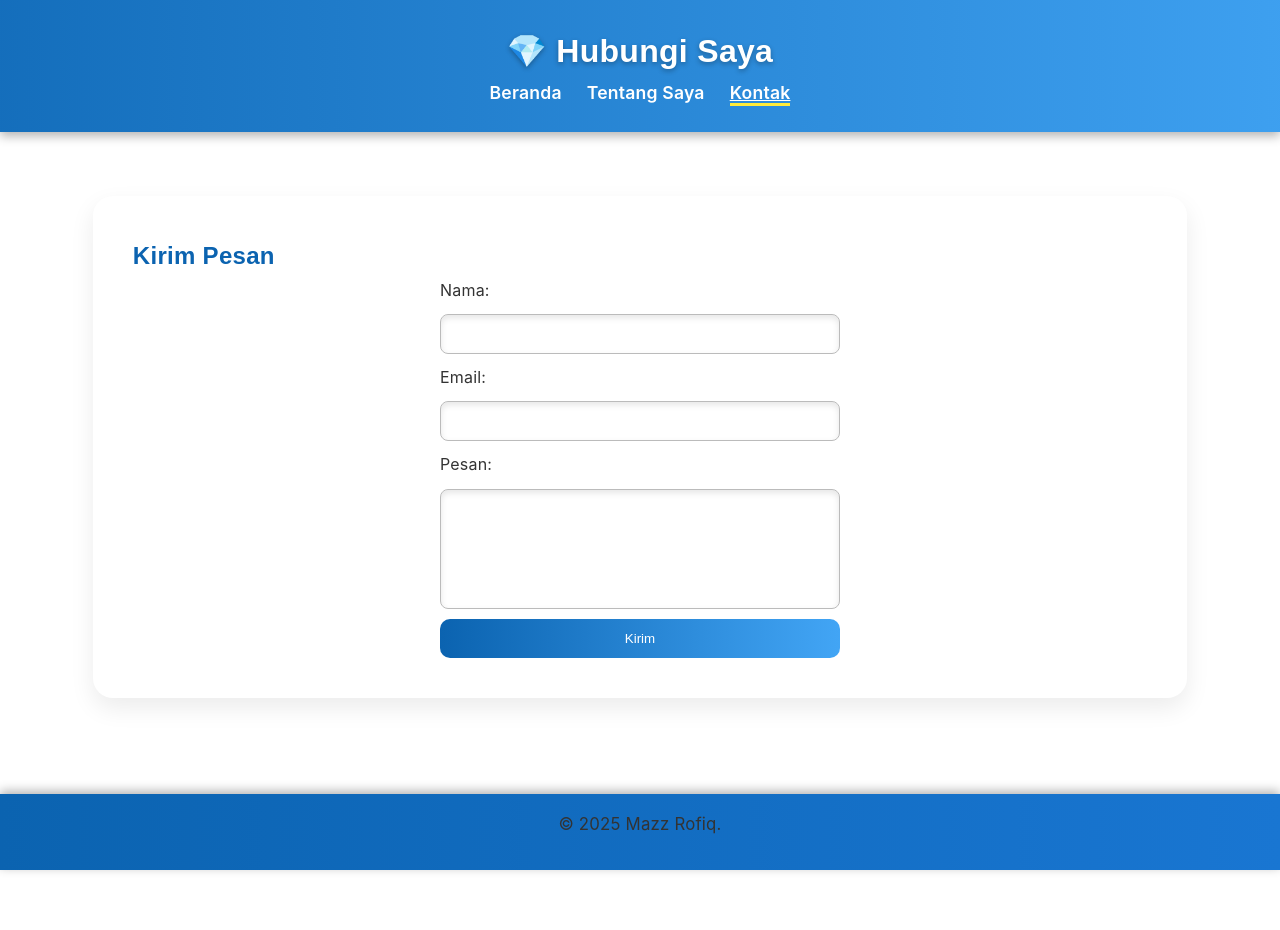
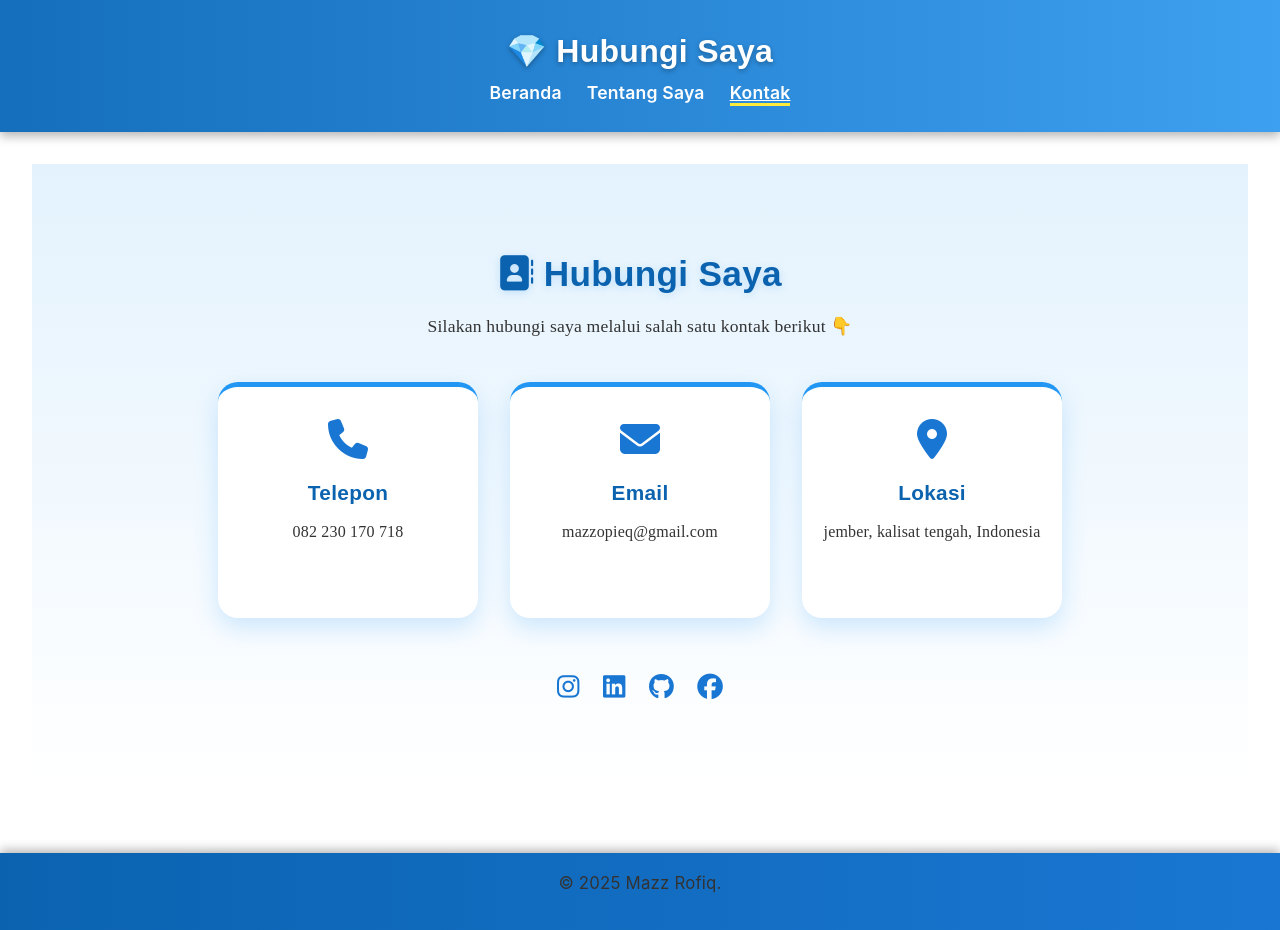
Before and after one commit to rofik123543/mazzrofiq-portfolio, a plain HTML site: page contact.html in a window 1280 px wide. Before the commit the page ends 870 px from the top, so only its background shows below. Drawn offline with Linux system fonts and the light colour scheme.

Commit message:
Revamp contact section with new layout and icons

```diff
--- a/contact.html
+++ b/contact.html
@@ -1,6 +1,8 @@
 <!DOCTYPE html>
 <html lang="id">
-<head>
+<head><link rel="stylesheet" href="https://cdnjs.cloudflare.com/ajax/libs/font-awesome/6.5.0/css/all.min.css">
+
+
   <meta charset="UTF-8">
   <meta name="viewport" content="width=device-width, initial-scale=1.0">
   <title>Kontak - Mazz Rofiq</title>
@@ -18,20 +20,42 @@
     </nav>
   </header>
 
-  <main>
-    <section class="contact-form">
-      <h2>Kirim Pesan</h2>
-      <form>
-        <label>Nama:</label>
-        <input type="text" name="nama" required>
-        <label>Email:</label>
-        <input type="email" name="email" required>
-        <label>Pesan:</label>
-        <textarea name="pesan" rows="4" required></textarea>
-        <button type="submit">Kirim</button>
-      </form>
-    </section>
-  </main>
+<main>
+  <section class="contact-3d">
+    <h2><i class="fa-solid fa-address-book"></i> Hubungi Saya</h2>
+    <p>Silakan hubungi saya melalui salah satu kontak berikut 👇</p>
+
+    <div class="contact-cards">
+      <div class="contact-card">
+        <i class="fa-solid fa-phone"></i>
+        <h3>Telepon</h3>
+        <p>082 230 170 718</p>
+      </div>
+
+      <div class="contact-card">
+        <i class="fa-solid fa-envelope"></i>
+        <h3>Email</h3>
+        <p>mazzopieq@gmail.com</p>
+      </div>
+
+      <div class="contact-card">
+        <i class="fa-solid fa-location-dot"></i>
+        <h3>Lokasi</h3>
+        <p>jember, kalisat tengah, Indonesia</p>
+      </div>
+    </div>
+
+    <div class="social-area">
+      <a href="#"><i class="fa-brands fa-instagram"></i></a>
+      <a href="#"><i class="fa-brands fa-linkedin"></i></a>
+      <a href="#"><i class="fa-brands fa-github"></i></a>
+      <a href="#"><i class="fa-brands fa-facebook"></i></a>
+    </div>
+  </section>
+</main>
+
+
+
 
   <footer>
     <p>&copy; 2025 Mazz Rofiq.</p>
```
